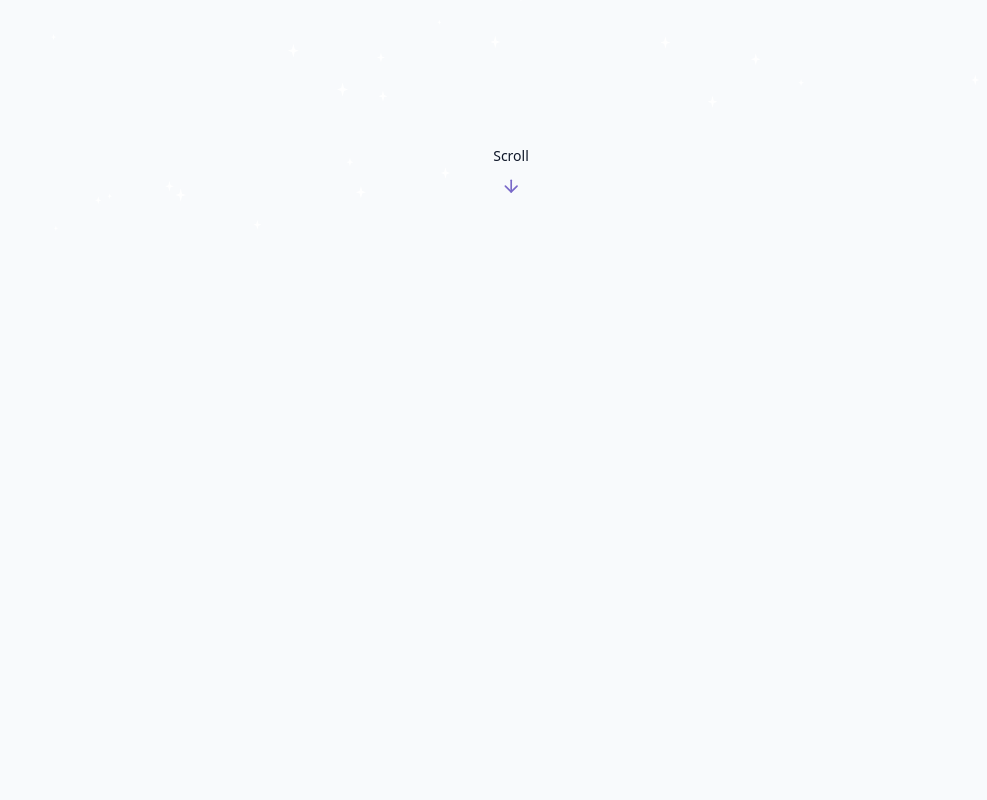
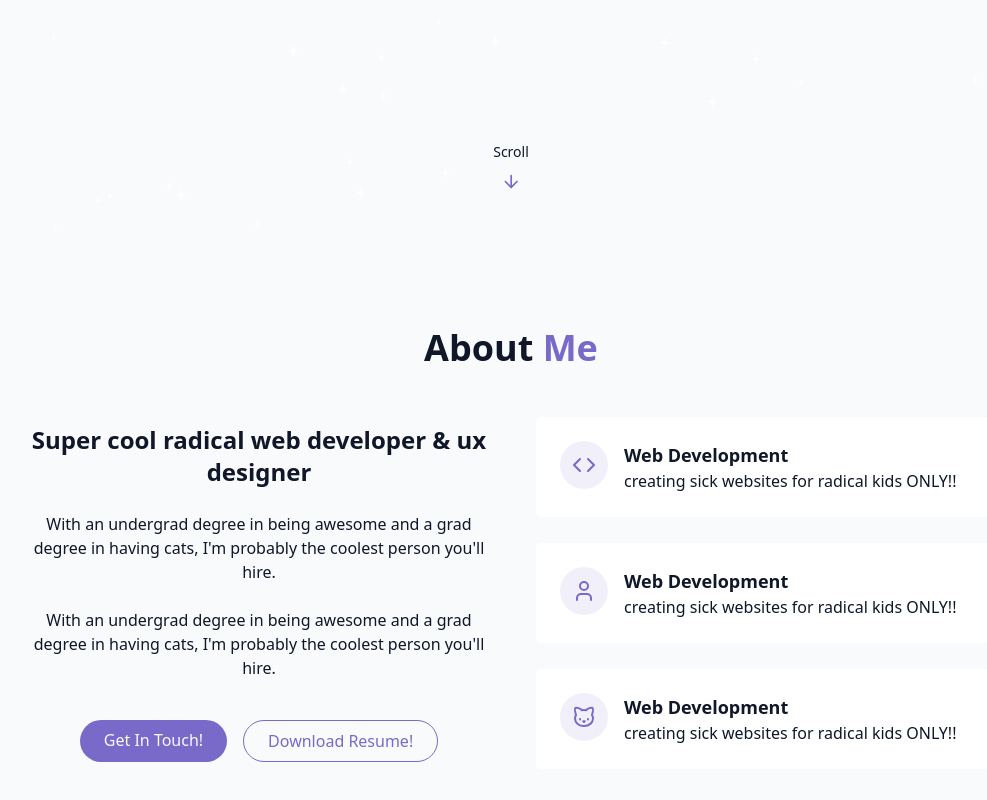
Before and after one commit to ghultquist/Portfolio2025, a React (Vite) app: page / in a window 1280 px wide. Shown: the part 568-1368 px from the top of the page, without its empty margins (129-1116 px from the left). Before the commit the page ends 800 px from the top, so only its background shows below. Built offline with nearby package versions, Linux system fonts and the light colour scheme.

Commit message:
Fix header collapse on scroll.

```diff
--- a/src/components/AboutSection.jsx
+++ b/src/components/AboutSection.jsx
@@ -1,3 +1,81 @@
+import { Cat, Code, User } from "lucide-react";
+
 export const AboutSection = () => {
-    return <section></section>;
+    return (
+        <section id="about" className="py-24 px-4 relative">
+            {" "}
+            <div className="container mx-auto max-w-5xl">
+                <h2 className="text-3xl md:text-4xl font-bold mb-12 text-center">
+                    About <span className="text-primary"> Me</span>
+                </h2>
+
+                <div className="grid grid-cols-1 md:grid-cols-2 gap-12 items-center">
+                    <div className="space-y-6">
+                        <h3 className="text-2xl font-semibold">Super cool radical web developer & ux designer</h3>
+
+                        <p className="text-muted-foreground">
+                            With an undergrad degree in being awesome and a grad degree in having cats, I'm probably the coolest person you'll hire.
+                        </p>
+
+                        <p className="text-muted-foreground">
+                            With an undergrad degree in being awesome and a grad degree in having cats, I'm probably the coolest person you'll hire.
+                        </p>
+
+                        <div className="flex flex-col sm:flex-row gap-4 pt-4 justify-center">
+                            <a href="#contact" className="cosmic-button">
+                                Get In Touch!
+                            </a>
+
+                            <a href="#contact" className="px-6 py-2 rounded-full border border-primary text-primary hover:bg-primary/10 transition-colors duration-300">
+                                Download Resume!
+                            </a>
+                        </div>
+                    </div>
+
+                    <div className="grid grid-cols-1 gap-6">
+                        <div className="gradient-border p-6 card-hover">
+                            <div className="flex items-start gap-4">
+                                <div className="p-3 rounded-full bg-primary/10">
+                                    <Code className="h-6 w-6 text-primary" />
+                                </div>
+                                <div className="text-left">
+                                    <h4 className="font-semibold text-lg"> Web Development</h4>
+                                    <p className="text-muted-foreground">
+                                        creating sick websites for radical kids ONLY!!
+                                    </p>
+                                </div>
+                            </div>
+                        </div>
+                        <div className="gradient-border p-6 card-hover">
+                            <div className="flex items-start gap-4">
+                                <div className="p-3 rounded-full bg-primary/10">
+                                    <User className="h-6 w-6 text-primary" />
+                                </div>
+                                <div className="text-left">
+                                    <h4 className="font-semibold text-lg"> Web Development</h4>
+                                    <p className="text-muted-foreground">
+                                        creating sick websites for radical kids ONLY!!
+                                    </p>
+                                </div>
+                            </div>
+                        </div>
+                        <div className="gradient-border p-6 card-hover">
+                            <div className="flex items-start gap-4">
+                                <div className="p-3 rounded-full bg-primary/10">
+                                    <Cat className="h-6 w-6 text-primary" />
+                                </div>
+                                <div className="text-left">
+                                    <h4 className="font-semibold text-lg"> Web Development</h4>
+                                    <p className="text-muted-foreground">
+                                        creating sick websites for radical kids ONLY!!
+                                    </p>
+                                </div>
+                            </div>
+                        </div>
+
+                    </div>
+                </div>
+            </div>
+        </section>
+    );
 };
--- a/src/components/HeroSection.jsx
+++ b/src/components/HeroSection.jsx
@@ -20,7 +20,7 @@
 
                     <div className="pt-4 opacity-0 animate-fade-in-delay-4">
                         <a href="#projects" className="cosmic-button">
-                            View My Work
+                            View My Work (∩•̀ ω•́ )⊃━☆ﾟ.*
                         </a>
                     </div>
                 </div>
--- a/src/components/Navbar.jsx
+++ b/src/components/Navbar.jsx
@@ -17,8 +17,8 @@
 
     useEffect(() => {
         const handleScroll = () => {
-            setIsScrolled(window.screenY > 10)
-        }
+            setIsScrolled(window.pageYOffset > 10);
+        };
 
         window.addEventListener("scroll", handleScroll);
         return () => window.removeEventListener("scroll", handleScroll);
```
